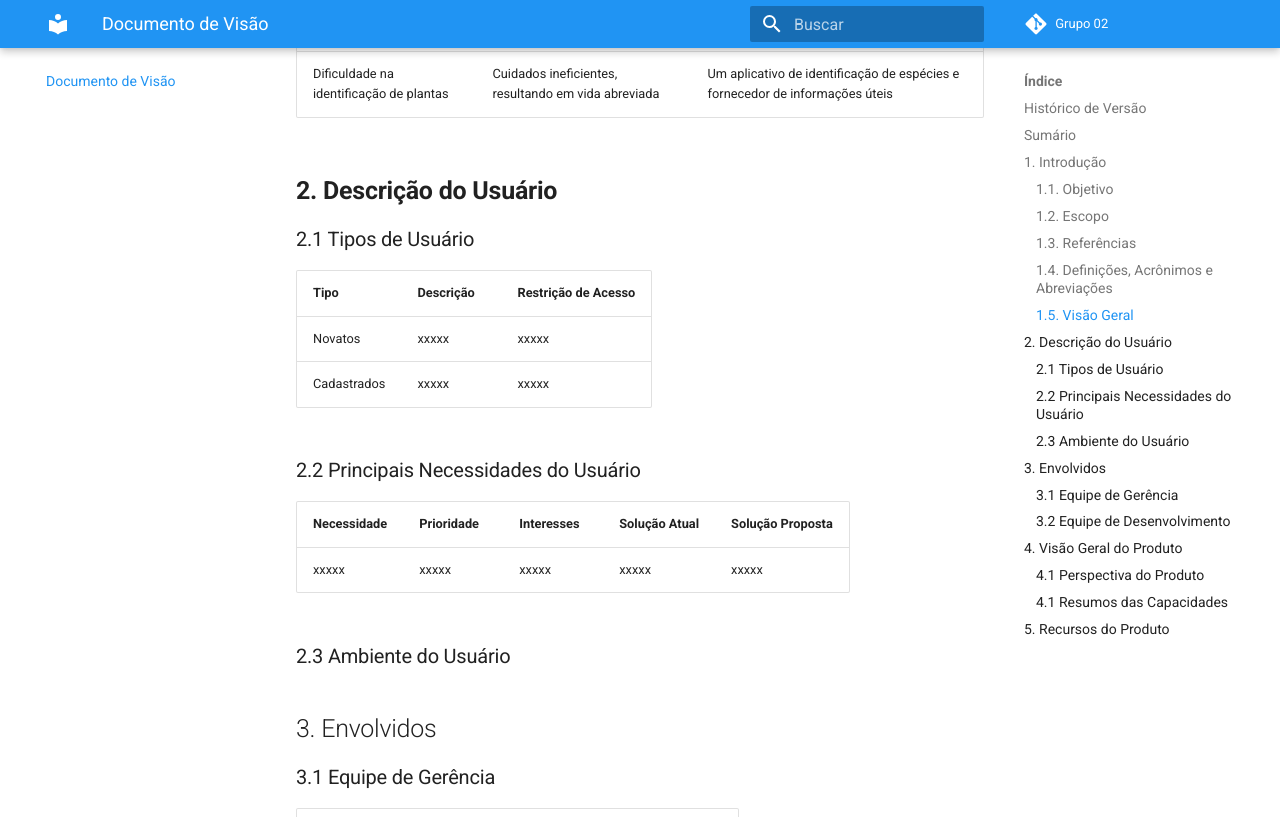
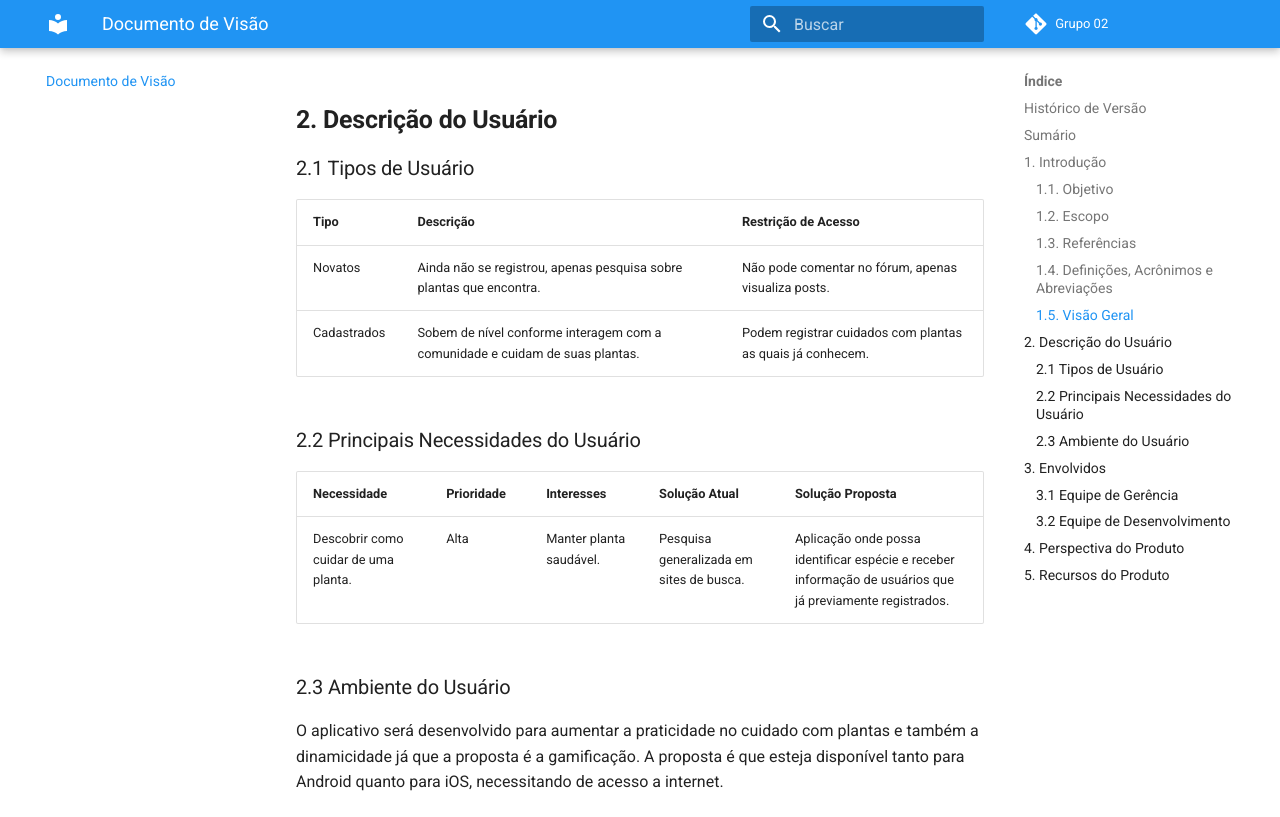
Before and after one commit to fga-eps-mds/2020.1-GaiaDex-wiki, an MkDocs documentation site: the page built from docs/vision_document/vision_document.md, in a window 1280 px wide and 1400 px high, scrolled down 2254 px, cut to the strip 0-817 px from the top of the window. Built offline with MkDocs 1.6.1 and Material for MkDocs 9.7.7, drawn with Linux system fonts in a browser that asks for light colours; comment, search, counter and statistics services are not loaded; old or Windows-style settings are respelled for this version of MkDocs; some of the changed text lies outside the part shown.

Commit message:
Update vision_document.md
Co-authored-by: Victor Samuel <victor.samuelsantoss@gmail.com>

```diff
--- a/docs/vision_document/vision_document.md
+++ b/docs/vision_document/vision_document.md
@@ -28,14 +29,9 @@
 * [3.1 Equipe de Gerência](#31-equipe-de-gerência)
 * [3.2 Equipe de Desenvolvimento](#32-equipe-de-desenvolvimento)
 
-[4. Visão Geral do Produto](#4-visão-geral-do-produto)
-
-* [4.1 Perspectiva do Produto](#41-perspectiva-do-produto)
-* [4.2 Resumo das Capacidades](#42-declaração-de-posição-do-produto)
+[4. Perspectiva do Produto](#4-perspectiva-do-produto)
 
 [5. Recursos do Produto](#5-recursos-do-produto)
-
-[6. Referências](#6-referências)
 
 ## **1. Introdução**
 
@@ -71,16 +67,17 @@
 
 | Tipo | Descrição | Restrição de Acesso |
 | :--- | :--- | :--- |
-| Novatos | xxxxx | xxxxx |
-| Cadastrados | xxxxx | xxxxx |
+| Novatos | Ainda não se registrou, apenas pesquisa sobre plantas que encontra. | Não pode comentar no fórum, apenas visualiza posts. |
+| Cadastrados | Sobem de nível conforme interagem com a comunidade e cuidam de suas plantas. | Podem registrar cuidados com plantas as quais já conhecem. |
 
 ### 2.2 Principais Necessidades do Usuário
 
 | Necessidade | Prioridade | Interesses | Solução Atual | Solução Proposta |
 | :--- | :--- | :--- | :--- | :--- |
-| xxxxx | xxxxx | xxxxx | xxxxx | xxxxx |
+| Descobrir como cuidar de uma planta. | Alta | Manter planta saudável. | Pesquisa generalizada em sites de busca. | Aplicação onde possa identificar espécie e receber informação de usuários que já previamente registrados. |
 
 ### 2.3 Ambiente do Usuário
+O aplicativo será desenvolvido para aumentar a praticidade no cuidado com plantas e também a dinamicidade já que a proposta é a gamificação. A proposta é que esteja disponível tanto para Android quanto para iOS, necessitando de acesso a internet.
 
 ## 3. Envolvidos
 
@@ -97,10 +94,7 @@
 [<img src="https://avatars1.githubusercontent.com/u/42779015?s=460&u=23417272f4f68c9b439c151af03799fdd16021b9&v=4" width=115 > <br> <sub> Marcos Tavares </sub>](https://github.com/marcosgtavares) | [<img src="https://avatars2.githubusercontent.com/u/40834597?s=460&u=f4f3b8839567fb6967b08b548cd6d1a28865e374&v=4" width=115 > <br> <sub> Marcos Souza </sub>](https://github.com/marcosgtavares) |
 | :---: | :---: |
 
-## 4. Visão Geral do Produto
-
-### 4.1 Perspectiva do Produto
-
-### 4.1 Resumos das Capacidades
+## 4. Perspectiva do Produto
+O esperado do produto é que com a facilidade de encontro de informações específicas sobre determinadas plantas sejam aumentados ambos, tanto o número de pessoas que plantam quanto a interação da população que partilha deste hobbie. Também tentando manter a dinâmica do plantio trazendo a gamificação do mesmo.
 
 ## 5. Recursos do Produto
```
Also changed, not shown: other parts of docs/vision_document/vision_document.md (+6 -5 lines).
